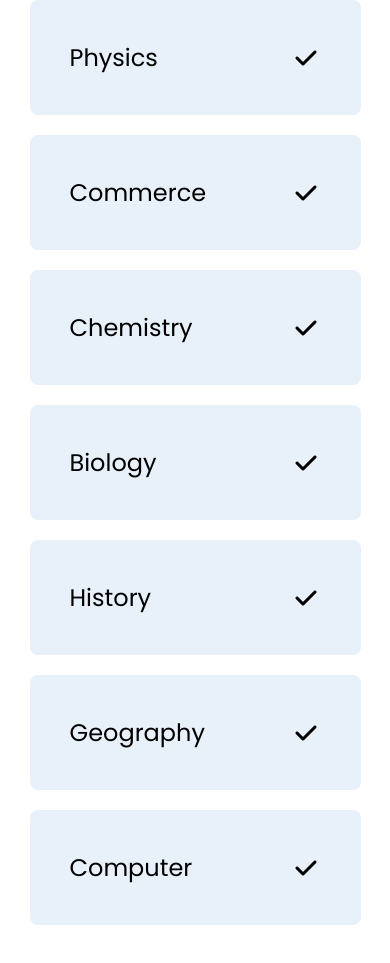
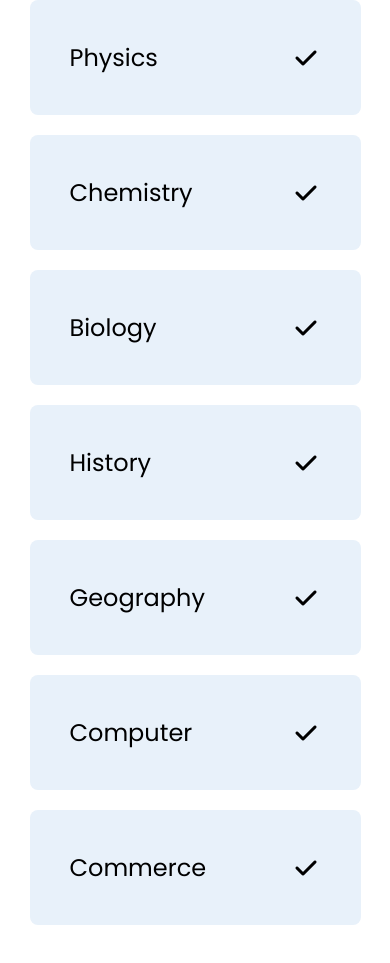
Before and after one commit to provickk/choice, a plain HTML site: page index.html in a window 390 px wide. Shown: the part 673-1636 px from the top of the page. After the commit the page ends 1608 px from the top, so only its background shows below. Drawn offline with Linux system fonts and the light colour scheme.

Commit message:
Add files via upload

```diff
--- a/index.html
+++ b/index.html
@@ -25,14 +25,14 @@
         <a href=""><li>Hindi</li><i class="fa-solid fa-check"></i></a>
         <a href=""><li>Maths</li><i class="fa-solid fa-check"></i></a>
         <a href=""><li>Physics</li><i class="fa-solid fa-check"></i></a>
-    <a href=""><li>Commerce</li><i class="fa-solid fa-check"></i></a>
+        <a href=""><li>Chemistry</li><i class="fa-solid fa-check"></i></a>
       </ul>
       <ul class="right-section">
-    <a href=""><li>Chemistry</li><i class="fa-solid fa-check"></i></a>
         <a href=""><li>Biology</li><i class="fa-solid fa-check"></i></a>
         <a href=""><li>History</li><i class="fa-solid fa-check"></i></a>
         <a href=""><li>Geography</li><i class="fa-solid fa-check"></i></a>
         <a href=""><li>Computer</li><i class="fa-solid fa-check"></i></a>
+        <a href=""><li>Commerce</li><i class="fa-solid fa-check"></i></a>
       </ul>
     </div>
       <ul class="left">
--- a/style.css
+++ b/style.css
@@ -87,4 +87,7 @@ a:hover{
         ul{
             width: 90vw;
         }
+        .right-section{
+            margin-bottom: 0px;
+        }
 }
```
Lines whose indentation alone changed are shown as unchanged.
